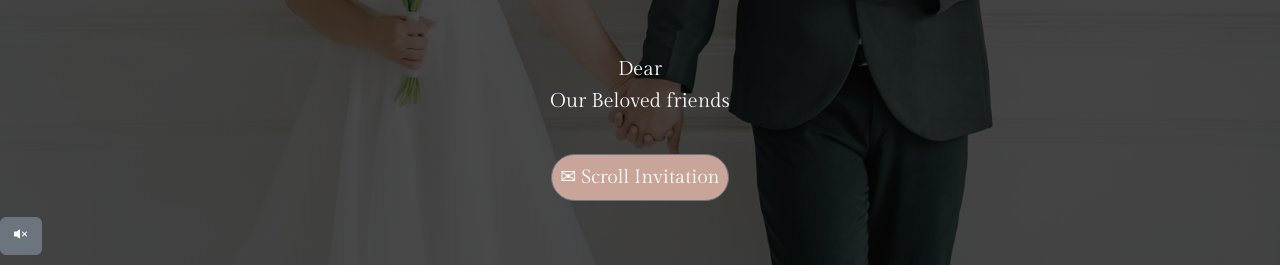
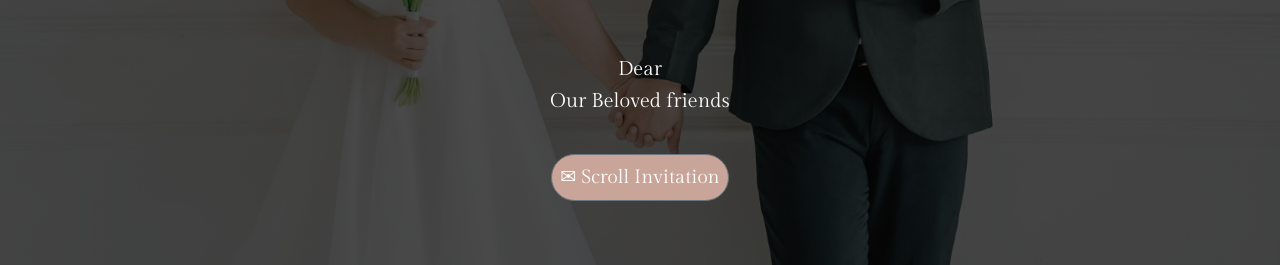
Before and after one commit to rrb13/wedding_invitation, a website: page index.html in a window 1280 px wide. Shown: the part 535-800 px from the top of the page. Drawn offline with nearby package versions, Linux system fonts and the light colour scheme.

Commit message:
remove button mute

```diff
--- a/index.html
+++ b/index.html
@@ -42,9 +42,6 @@
         <a class="button btn btn-outline-secondary rounded-pill p-2" href="#myDIV" role="button" onclick="myFunction(); play();">&#9993; Scroll Invitation</a>
       </div>
     </div>
-      <button id="play-pause-button" type="button" class="btn btn-secondary">
-        <i class="bi bi-volume-mute-fill"></i>
-      </button>
   </section>
   <section id="myDIV" style="display: none;">
     <!-- Body Section -->
```
